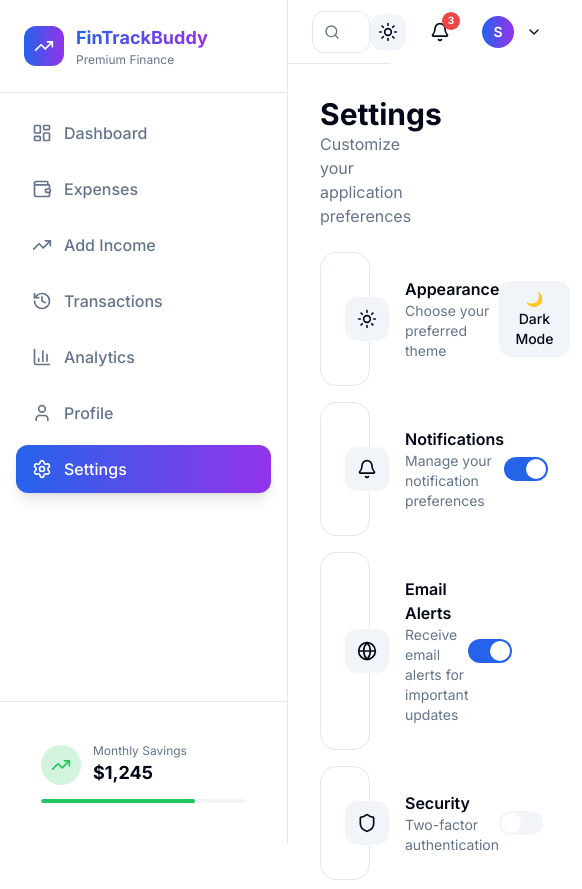
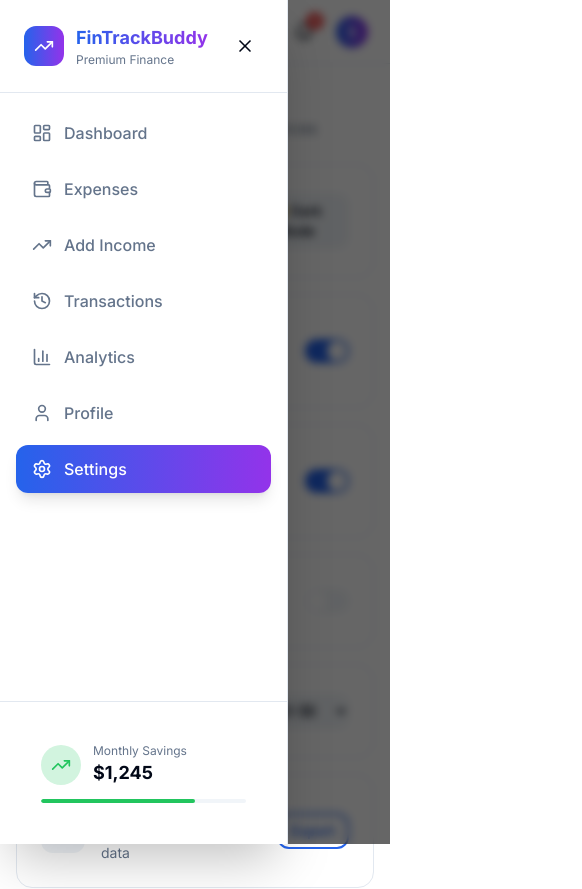
Before and after one commit to Omeryash/Expense-tracker-management, a React (Vite) app in the folder Smart_Expense_Tracker/: page /settings in a window 390 px wide. Shown: the top 889 px of the page, 582 px wide, since content can reach past the window. Built offline with nearby package versions, Linux system fonts and the light colour scheme; sample sign-in values are in the browser's storage.

Commit message:
mobile sidebar

```diff
--- a/Smart_Expense_Tracker/src/components/layout/Header.jsx
+++ b/Smart_Expense_Tracker/src/components/layout/Header.jsx
@@ -7,26 +7,23 @@ import {
   User,
   Settings,
   LogOut,
-  Check,
   X,
+  Menu,
 } from "lucide-react";
 import { motion, AnimatePresence } from "framer-motion";
 import { ThemeToggle } from "../common/ThemeToggle";
 import { AuthContext } from "../../context/AuthContext";
 
-export const Header = () => {
+export const Header = ({ onMenuClick, sidebarOpen }) => {
   const navigate = useNavigate();
   const { user, logout } = useContext(AuthContext);
 
-  // Dropdown states
   const [notificationsOpen, setNotificationsOpen] = useState(false);
   const [userMenuOpen, setUserMenuOpen] = useState(false);
 
-  // Refs for click outside detection
   const notificationsRef = useRef(null);
   const userMenuRef = useRef(null);
 
-  // Dummy notifications
   const [notifications, setNotifications] = useState([
     {
       id: 1,
@@ -56,7 +53,6 @@ export const Header = () => {
 
   const unreadCount = notifications.filter((n) => !n.read).length;
 
-  // Close dropdowns when clicking outside
   useEffect(() => {
     const handleClickOutside = (event) => {
       if (
@@ -69,29 +65,24 @@ export const Header = () => {
         setUserMenuOpen(false);
       }
     };
-
     document.addEventListener("mousedown", handleClickOutside);
     return () => document.removeEventListener("mousedown", handleClickOutside);
   }, []);
 
-  // Mark notification as read
   const markAsRead = (id) => {
     setNotifications(
       notifications.map((n) => (n.id === id ? { ...n, read: true } : n)),
     );
   };
 
-  // Mark all as read
   const markAllAsRead = () => {
     setNotifications(notifications.map((n) => ({ ...n, read: true })));
   };
 
-  // Delete notification
   const deleteNotification = (id) => {
     setNotifications(notifications.filter((n) => n.id !== id));
   };
 
-  // Handle logout
   const handleLogout = () => {
     logout();
     localStorage.removeItem("token");
@@ -99,30 +90,45 @@ export const Header = () => {
     navigate("/login");
   };
 
-  // Handle navigation from user menu
   const handleNavigate = (path) => {
     setUserMenuOpen(false);
     navigate(path);
   };
 
   return (
-    <header className="fixed top-0 right-0 left-72 h-16 border-b border-border bg-card/50 backdrop-blur-xl z-20">
-      <div className="flex items-center justify-between h-full px-6">
-        {/* Search Bar */}
-        <div className="relative w-96">
-          <Search className="absolute left-3 top-1/2 -translate-y-1/2 w-4 h-4 text-muted-foreground" />
-          <input
-            type="text"
-            placeholder="Search transactions..."
-            className="w-full pl-10 pr-4 py-2 rounded-xl border border-border bg-background text-foreground placeholder:text-muted-foreground focus:outline-none focus:ring-2 focus:ring-primary/50 transition-all"
-          />
+    <header
+      className={`fixed top-0 right-0 h-16 border-b border-border bg-card/50 backdrop-blur-xl z-20 transition-all duration-300 ${
+        sidebarOpen ? "left-0 lg:left-72" : "left-0"
+      }`}
+    >
+      <div className="flex items-center justify-between h-full px-4 sm:px-6 gap-3">
+        {/* Left Side: Hamburger + Search */}
+        <div className="flex items-center gap-3 flex-1 min-w-0">
+          {/* ✅ Hamburger Menu - Visible on ALL screen sizes */}
+          <button
+            onClick={onMenuClick}
+            className="p-2 rounded-xl hover:bg-accent transition flex-shrink-0"
+            aria-label="Toggle menu"
+          >
+            <Menu className="w-5 h-5" />
+          </button>
+
+          {/* Search Bar */}
+          <div className="relative flex-1 max-w-md">
+            <Search className="absolute left-3 top-1/2 -translate-y-1/2 w-4 h-4 text-muted-foreground" />
+            <input
+              type="text"
+              placeholder="Search..."
+              className="w-full pl-10 pr-4 py-2 rounded-xl border border-border bg-background text-foreground placeholder:text-muted-foreground focus:outline-none focus:ring-2 focus:ring-primary/50 transition-all text-sm"
+            />
+          </div>
         </div>
 
-        {/* Right Section */}
-        <div className="flex items-center gap-4">
+        {/* Right Side */}
+        <div className="flex items-center gap-2 sm:gap-4 flex-shrink-0">
           <ThemeToggle />
 
-          {/* ✅ Notifications Dropdown */}
+          {/* Notifications */}
           <div className="relative" ref={notificationsRef}>
             <button
               onClick={() => setNotificationsOpen(!notificationsOpen)}
@@ -147,9 +153,8 @@ export const Header = () => {
                   animate={{ opacity: 1, y: 0, scale: 1 }}
                   exit={{ opacity: 0, y: -10, scale: 0.95 }}
                   transition={{ duration: 0.15 }}
-                  className="absolute right-0 mt-2 w-96 bg-card border border-border rounded-2xl shadow-2xl overflow-hidden z-50"
+                  className="absolute right-0 mt-2 w-80 sm:w-96 bg-card border border-border rounded-2xl shadow-2xl overflow-hidden z-50"
                 >
-                  {/* Header */}
                   <div className="flex items-center justify-between p-4 border-b border-border">
                     <div>
                       <h3 className="font-semibold">Notifications</h3>
@@ -167,7 +172,6 @@ export const Header = () => {
                     )}
                   </div>
 
-                  {/* Notifications List */}
                   <div className="max-h-96 overflow-y-auto">
                     {notifications.length === 0 ? (
                       <div className="p-8 text-center">
@@ -191,7 +195,11 @@ export const Header = () => {
                           <div className="flex-1 min-w-0">
                             <div className="flex items-start justify-between gap-2">
                               <p
-                                className={`text-sm ${!notification.read ? "font-semibold" : "font-medium"}`}
+                                className={`text-sm ${
+                                  !notification.read
+                                    ? "font-semibold"
+                                    : "font-medium"
+                                }`}
                               >
                                 {notification.title}
                               </p>
@@ -219,27 +227,18 @@ export const Header = () => {
                       ))
                     )}
                   </div>
-
-                  {/* Footer */}
-                  {notifications.length > 0 && (
-                    <div className="p-3 border-t border-border text-center">
-                      <button className="text-sm text-primary hover:underline font-medium">
-                        View all notifications
-                      </button>
-                    </div>
-                  )}
                 </motion.div>
               )}
             </AnimatePresence>
           </div>
 
-          {/* ✅ User Menu Dropdown */}
+          {/* User Menu */}
           <div className="relative" ref={userMenuRef}>
             <button
               onClick={() => setUserMenuOpen(!userMenuOpen)}
-              className="flex items-center gap-3 p-2 rounded-xl hover:bg-accent transition"
+              className="flex items-center gap-2 sm:gap-3 p-1.5 sm:p-2 rounded-xl hover:bg-accent transition"
             >
-              <div className="w-8 h-8 gradient-primary rounded-full flex items-center justify-center">
+              <div className="w-8 h-8 gradient-primary rounded-full flex items-center justify-center flex-shrink-0">
                 <span className="text-white text-sm font-semibold">
                   {user?.name?.charAt(0)?.toUpperCase() || "U"}
                 </span>
@@ -249,7 +248,9 @@ export const Header = () => {
                 <p className="text-xs text-muted-foreground">Premium User</p>
               </div>
               <ChevronDown
-                className={`w-4 h-4 transition-transform ${userMenuOpen ? "rotate-180" : ""}`}
+                className={`w-4 h-4 transition-transform hidden sm:block ${
+                  userMenuOpen ? "rotate-180" : ""
+                }`}
               />
             </button>
 
@@ -262,7 +263,6 @@ export const Header = () => {
                   transition={{ duration: 0.15 }}
                   className="absolute right-0 mt-2 w-64 bg-card border border-border rounded-2xl shadow-2xl overflow-hidden z-50"
                 >
-                  {/* User Info */}
                   <div className="p-4 border-b border-border bg-gradient-to-r from-primary/5 to-purple-600/5">
                     <div className="flex items-center gap-3">
                       <div className="w-12 h-12 gradient-primary rounded-full flex items-center justify-center">
@@ -281,7 +281,6 @@ export const Header = () => {
                     </div>
                   </div>
 
-                  {/* Menu Items */}
                   <div className="p-2">
                     <button
                       onClick={() => handleNavigate("/profile")}
@@ -300,7 +299,6 @@ export const Header = () => {
                     </button>
                   </div>
 
-                  {/* Logout */}
                   <div className="p-2 border-t border-border">
                     <button
                       onClick={handleLogout}
--- a/Smart_Expense_Tracker/src/components/layout/Layout.jsx
+++ b/Smart_Expense_Tracker/src/components/layout/Layout.jsx
@@ -1,12 +1,22 @@
+import { useState } from "react";
 import { Sidebar } from "./Sidebar";
 import { Header } from "./Header";
 
 export const Layout = ({ children }) => {
+  const [sidebarOpen, setSidebarOpen] = useState(true);
+
+  const toggleSidebar = () => setSidebarOpen(!sidebarOpen);
+  const closeSidebar = () => setSidebarOpen(false);
+
   return (
     <div className="min-h-screen bg-background">
-      <Sidebar />
-      <Header />
-      <main className="ml-72 mt-16 p-8">
+      <Sidebar isOpen={sidebarOpen} onClose={closeSidebar} />
+      <Header onMenuClick={toggleSidebar} sidebarOpen={sidebarOpen} />
+      <main
+        className={`mt-16 p-4 sm:p-6 lg:p-8 transition-all duration-300 ${
+          sidebarOpen ? "lg:ml-72" : "lg:ml-0"
+        }`}
+      >
         <div className="max-w-7xl mx-auto animate-fadeIn">{children}</div>
       </main>
     </div>
--- a/Smart_Expense_Tracker/src/components/layout/Sidebar.jsx
+++ b/Smart_Expense_Tracker/src/components/layout/Sidebar.jsx
@@ -1,5 +1,5 @@
 import { NavLink } from "react-router-dom";
-import { motion } from "framer-motion";
+import { motion, AnimatePresence } from "framer-motion";
 import {
   LayoutDashboard,
   Wallet,
@@ -8,6 +8,7 @@ import {
   BarChart3,
   User,
   Settings,
+  X,
 } from "lucide-react";
 
 const navItems = [
@@ -20,12 +21,11 @@ const navItems = [
   { path: "/settings", icon: Settings, label: "Settings" },
 ];
 
-export const Sidebar = () => {
-  return (
-    <aside className="fixed left-0 top-0 h-screen w-72 border-r border-border bg-card/50 backdrop-blur-xl z-30">
+export const Sidebar = ({ isOpen, onClose }) => {
+  const SidebarContent = () => (
     <div className="flex flex-col h-full">
       {/* Logo */}
-        <div className="p-6 border-b border-border">
+      <div className="p-6 border-b border-border flex items-center justify-between">
         <div className="flex items-center gap-3">
           <div className="w-10 h-10 gradient-primary rounded-xl flex items-center justify-center flex-shrink-0">
             <TrendingUp className="w-5 h-5 text-white" />
@@ -37,14 +37,23 @@ export const Sidebar = () => {
             <p className="text-xs text-muted-foreground">Premium Finance</p>
           </div>
         </div>
+        {/* Close button */}
+        <button
+          onClick={onClose}
+          className="p-2 rounded-lg hover:bg-accent transition"
+          aria-label="Close sidebar"
+        >
+          <X className="w-5 h-5" />
+        </button>
       </div>
 
       {/* Navigation */}
-        <nav className="flex-1 p-4 space-y-2">
+      <nav className="flex-1 p-4 space-y-2 overflow-y-auto">
         {navItems.map((item) => (
           <NavLink
             key={item.path}
             to={item.path}
+            onClick={onClose}
             className={({ isActive }) => `
               flex items-center gap-3 px-4 py-3 rounded-xl transition-all duration-300
               ${
@@ -78,6 +87,52 @@ export const Sidebar = () => {
         </div>
       </div>
     </div>
-    </aside>
+  );
+
+  return (
+    <>
+      {/* ✅ Desktop Sidebar - Slide in/out based on isOpen */}
+      <AnimatePresence>
+        {isOpen && (
+          <motion.aside
+            initial={{ x: -300, opacity: 0 }}
+            animate={{ x: 0, opacity: 1 }}
+            exit={{ x: -300, opacity: 0 }}
+            transition={{ type: "spring", damping: 25, stiffness: 250 }}
+            className="hidden lg:block fixed left-0 top-0 h-screen w-72 border-r border-border bg-card/50 backdrop-blur-xl z-30"
+          >
+            <SidebarContent />
+          </motion.aside>
+        )}
+      </AnimatePresence>
+
+      {/* ✅ Mobile Sidebar - Slide in/out (same behavior) */}
+      <AnimatePresence>
+        {isOpen && (
+          <>
+            {/* Backdrop */}
+            <motion.div
+              initial={{ opacity: 0 }}
+              animate={{ opacity: 1 }}
+              exit={{ opacity: 0 }}
+              transition={{ duration: 0.2 }}
+              onClick={onClose}
+              className="lg:hidden fixed inset-0 bg-black/60 backdrop-blur-sm z-40"
+            />
+
+            {/* Sliding Sidebar */}
+            <motion.aside
+              initial={{ x: -300 }}
+              animate={{ x: 0 }}
+              exit={{ x: -300 }}
+              transition={{ type: "spring", damping: 25, stiffness: 250 }}
+              className="lg:hidden fixed left-0 top-0 h-screen w-72 border-r border-border bg-card z-50 shadow-2xl"
+            >
+              <SidebarContent />
+            </motion.aside>
+          </>
+        )}
+      </AnimatePresence>
+    </>
   );
 };
```
Also changed, not shown: Smart_Expense_Tracker/src/pages/Settings.jsx (+18 -11 lines). Lines whose indentation alone changed are shown as unchanged.
